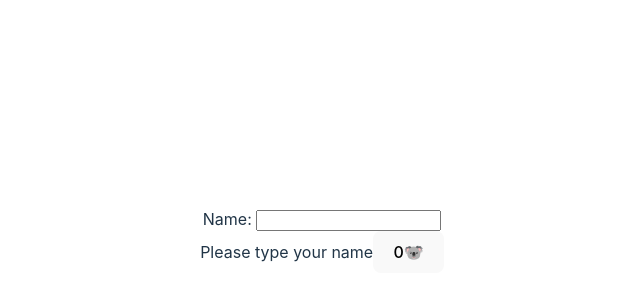
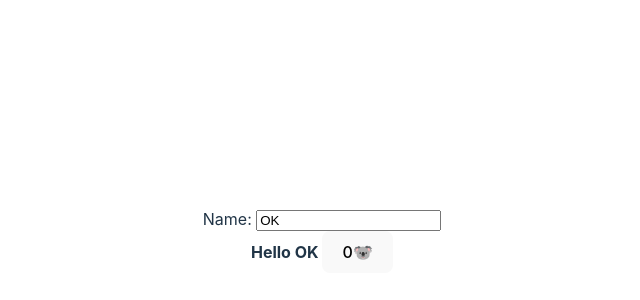
Before and after one commit to andrejfaria/react-practice, a React (Vite) app: page / in a window 1280 px wide. Shown: the part 160-460 px from the top of the page, without its empty margins (318-958 px from the left). Built offline with nearby package versions, Linux system fonts and the light colour scheme.

Commit message:
refator allowing key as other  types

```diff
--- a/src/useEffect/customHook.tsx
+++ b/src/useEffect/customHook.tsx
@@ -1,15 +1,36 @@
-import { useState, useEffect } from "react"
+import { useState, useEffect, useRef } from "react"
 
 //refator
-export default function useSyncLocalStorageWithState(key: string, defaultValue = '') {
+export default function useSyncLocalStorageWithState(
+  key: string,
+  defaultValue: any,
+  {
+    serialize = JSON.stringify,
+    deserialize = JSON.parse
+  } = {}
+) {
   const [state, setState] = useState(
-    () => window.localStorage.getItem(key) || defaultValue
+    () => {
+      const valueInLocalStorage = window.localStorage.getItem(key)
+      if (valueInLocalStorage) {
+        return deserialize(valueInLocalStorage)
+      }
+      return typeof defaultValue === 'function' ? defaultValue() : defaultValue
+    }
   )
+  const prevKeyRef = useRef(key)
 
   useEffect(() => {
     console.log('useEffect called')
-    window.localStorage.setItem(key, state)
-  }, [key, state])
+
+    const prevKey = prevKeyRef.current
+
+    if (prevKey !== key) {
+      window.localStorage.removeItem(key)
+    }
+    prevKeyRef.current = key
+    window.localStorage.setItem(key, serialize(state))
+  }, [key, serialize, state])
 
 
   return [state, setState]
--- a/src/useEffect/useEffect.tsx
+++ b/src/useEffect/useEffect.tsx
@@ -10,9 +10,24 @@ import useSyncLocalStorageWithState from "./customHook"
 export default function Greeting() {
 
 
-  const initialName = ''
-  const [name, setName] = useSyncLocalStorageWithState('name', initialName)
+  const initialName = 'OK'
+  const [name, setName] = useSyncLocalStorageWithState(
+    testing(),
+    initialName)
   const [count, setCount] = useState(0)
+
+
+
+  function handleChange(event: any) {
+    event.preventDefault()
+    setName(event.target.value)
+  }
+
+
+  function testing() {
+    const r = false
+    return r
+  }
   // 💣 -  console.log('rendering')
 
 
@@ -22,9 +37,6 @@ export default function Greeting() {
 
 
 
-  function handleChange(event) {
-    setName(event.target.value)
-  }
 
   // useEffect(() => {
   //   console.log('useEffect called')
@@ -38,7 +50,7 @@ export default function Greeting() {
     <div>
       <form>
         <label htmlFor="name">Name: </label>
-        <input onChange={handleChange} id="name" />
+        <input value={name} onChange={handleChange} id="name" />
       </form>
       {name ? <strong>Hello {name} </strong> : 'Please type your name'}
       <button onClick={() => setCount((prevCount) => prevCount + 1)}> {count}🐨 </button>
--- a/vite.config.ts
+++ b/vite.config.ts
@@ -5,6 +5,6 @@ import react from '@vitejs/plugin-react'
 export default defineConfig({
   plugins: [react()],
   server: {
-    port: 1234
+    port: 1234,
   }
 })
```
